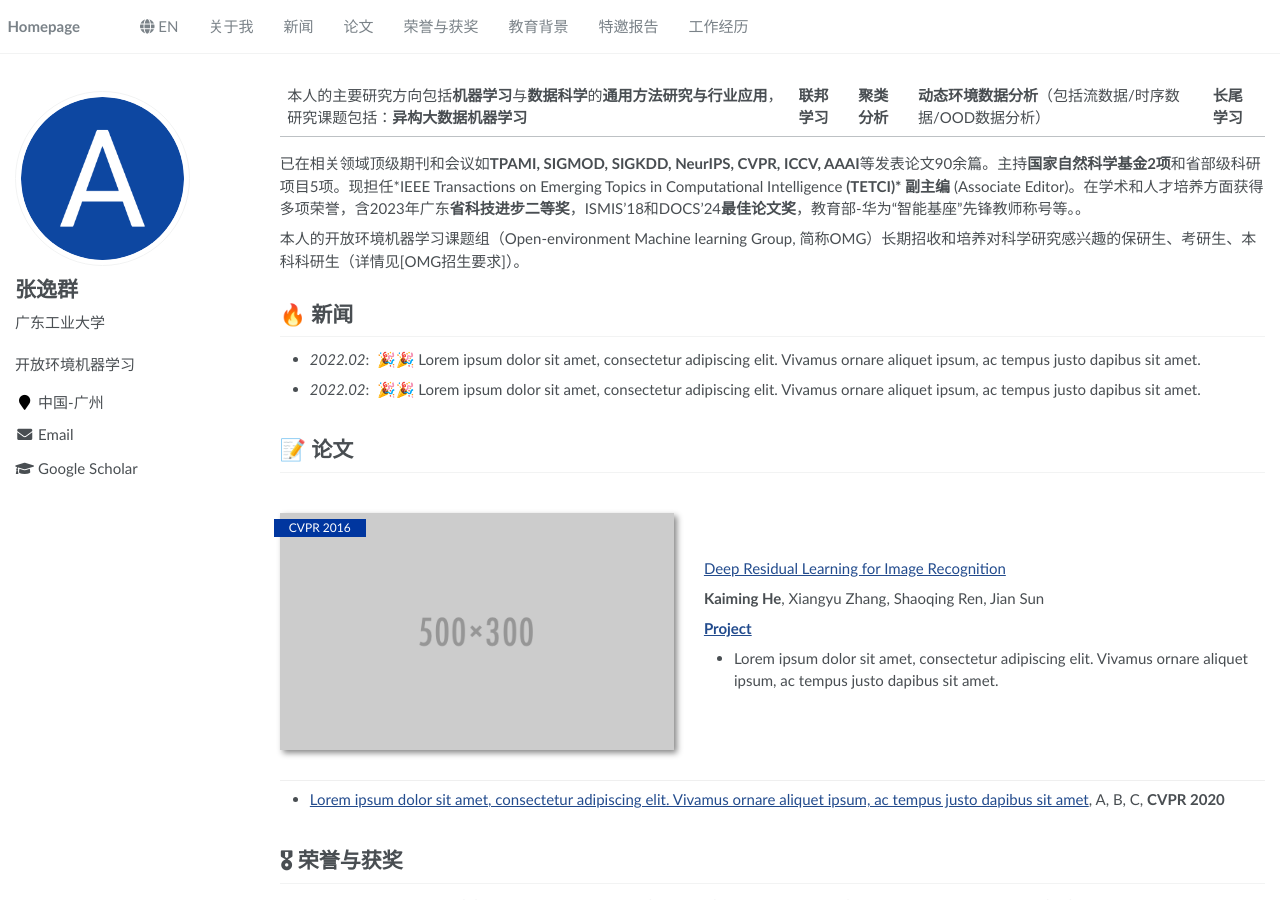
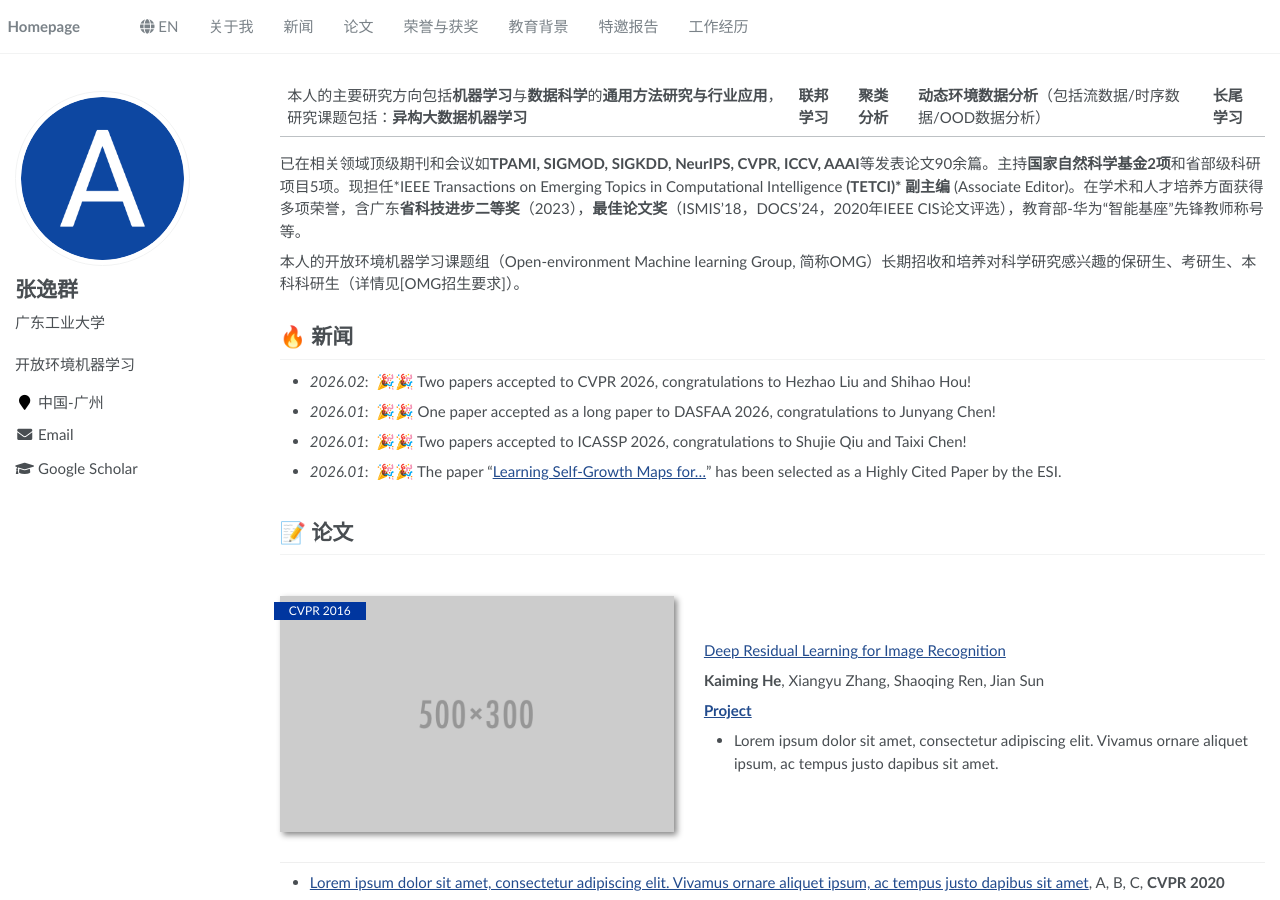
Before and after one commit to yqzhang-Zz/zh, a Jekyll site: the page built from _pages/about.md, in a window 1280 px wide and 900 px high. Built offline with Jekyll 4.4.1, drawn with Linux system fonts in a browser that asks for light colours.

Commit message:
Update about.md

```diff
--- a/_pages/about.md
+++ b/_pages/about.md
@@ -19,15 +19,17 @@ redirect_from:
 
 本人的主要研究方向包括**机器学习**与**数据科学**的**通用方法研究与行业应用**，研究课题包括：**异构大数据机器学习** | **联邦学习** | **聚类分析** | **动态环境数据分析**（包括流数据/时序数据/OOD数据分析）| **长尾学习**
 
-已在相关领域顶级期刊和会议如**TPAMI, SIGMOD, SIGKDD, NeurIPS, CVPR, ICCV, AAAI**等发表论文90余篇。主持**国家自然科学基金2项**和省部级科研项目5项。现担任*IEEE Transactions on Emerging Topics in Computational Intelligence **(TETCI)* 副主编** (Associate Editor)。在学术和人才培养方面获得多项荣誉，含2023年广东**省科技进步二等奖**，ISMIS’18和DOCS’24**最佳论文奖**，教育部-华为“智能基座”先锋教师称号等。。
+已在相关领域顶级期刊和会议如**TPAMI, SIGMOD, SIGKDD, NeurIPS, CVPR, ICCV, AAAI**等发表论文90余篇。主持**国家自然科学基金2项**和省部级科研项目5项。现担任*IEEE Transactions on Emerging Topics in Computational Intelligence **(TETCI)* 副主编** (Associate Editor)。在学术和人才培养方面获得多项荣誉，含广东**省科技进步二等奖**（2023），**最佳论文奖**（ISMIS’18，DOCS’24，2020年IEEE CIS论文评选），教育部-华为“智能基座”先锋教师称号等。
 
 本人的开放环境机器学习课题组（Open-environment Machine learning Group, 简称OMG）长期招收和培养对科学研究感兴趣的保研生、考研生、本科科研生（详情见[OMG招生要求]）。
 
 <span class='anchor' id="news"></span>
 
 # 🔥 新闻
-- *2022.02*: &nbsp;🎉🎉 Lorem ipsum dolor sit amet, consectetur adipiscing elit. Vivamus ornare aliquet ipsum, ac tempus justo dapibus sit amet.
-- *2022.02*: &nbsp;🎉🎉 Lorem ipsum dolor sit amet, consectetur adipiscing elit. Vivamus ornare aliquet ipsum, ac tempus justo dapibus sit amet.
+- *2026.02*: &nbsp;🎉🎉 Two papers accepted to CVPR 2026, congratulations to Hezhao Liu and Shihao Hou!
+- *2026.01*: &nbsp;🎉🎉 One paper accepted as a long paper to DASFAA 2026, congratulations to Junyang Chen!
+- *2026.01*: &nbsp;🎉🎉 Two papers accepted to ICASSP 2026, congratulations to Shujie Qiu and Taixi Chen!
+- *2026.01*: &nbsp;🎉🎉 The paper “[Learning Self-Growth Maps for…](https://ieeexplore.ieee.org/abstract/document/11007519)” has been selected as a Highly Cited Paper by the ESI.
 
 <span class='anchor' id="publications"></span>
 
```
